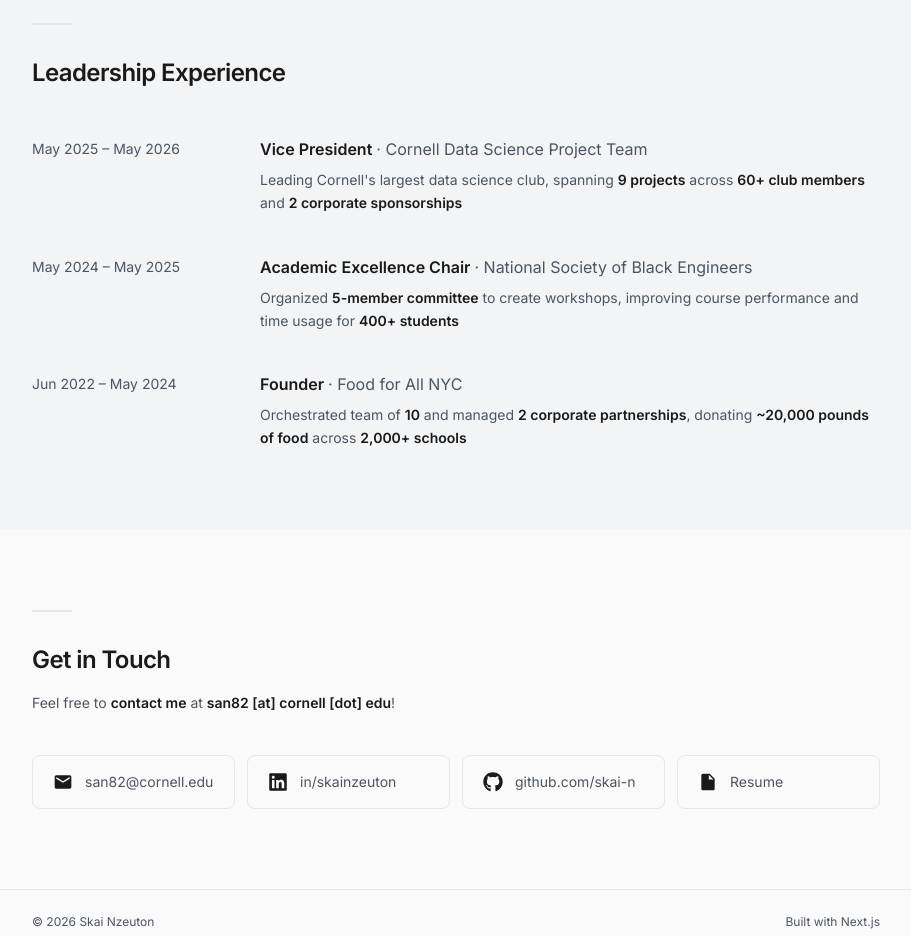
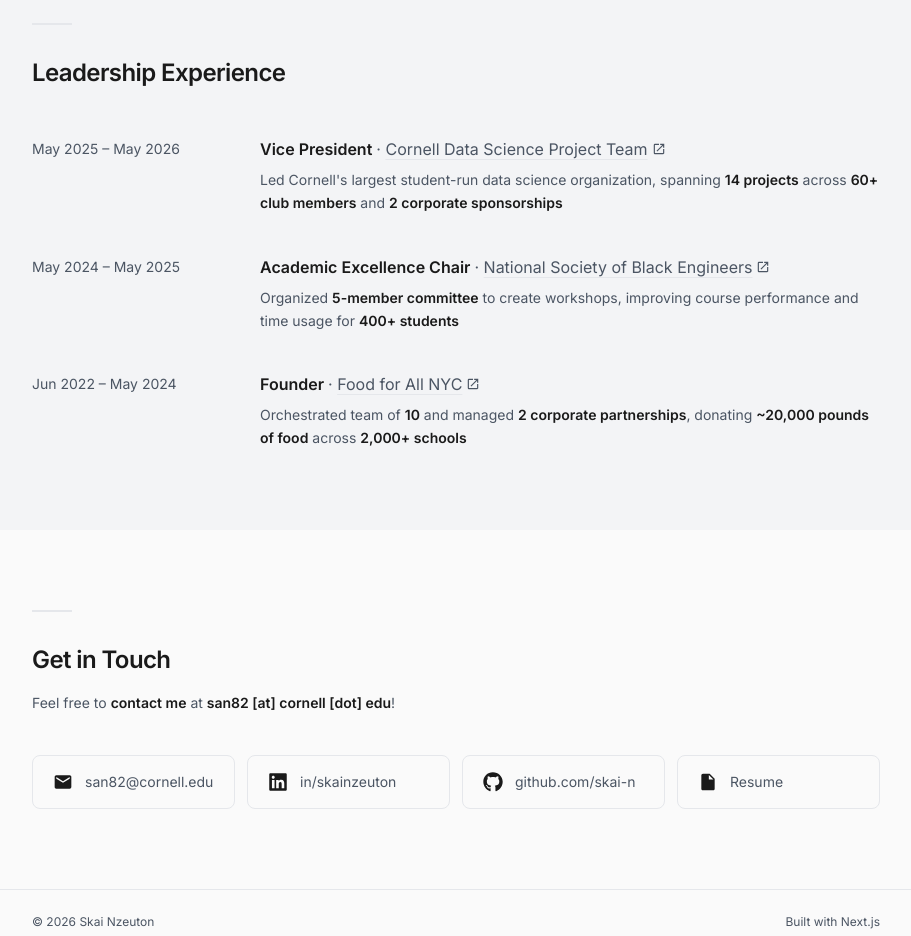
Before and after one commit to Skai-N/personal-site, a Next.js app in the folder site/: page / in a window 1280 px wide. Shown: the part 2200-3136 px from the top of the page, without its empty margins (184-1095 px from the left). Built offline with nearby package versions, Linux system fonts and the light colour scheme.

Commit message:
Add hyperlinks to leadership organizations

```diff
--- a/site/app/page.tsx
+++ b/site/app/page.tsx
@@ -7,6 +7,7 @@ import {
   MdChevronLeft,
   MdChevronRight,
   MdEmail,
+  MdOpenInNew,
   MdInsertDriveFile,
 } from "react-icons/md";
 import { basePath } from "@/lib/config";
@@ -312,6 +313,7 @@ const PROJECTS = [
 type LeadershipItem = {
   role: string;
   org: string;
+  href?: string;
   period: string;
   description: ReactNode;
 };
@@ -320,10 +322,11 @@ const LEADERSHIP: LeadershipItem[] = [
   {
     role: "Vice President",
     org: "Cornell Data Science Project Team",
+    href: "https://cornelldata.science",
     period: "May 2025 – May 2026",
     description: (
       <>
-        Leading Cornell&apos;s largest data science club, spanning <Emphasis>9 projects</Emphasis> across{" "}
+        Led Cornell&apos;s largest student-run data science organization, spanning <Emphasis>14 projects</Emphasis> across{" "}
         <Emphasis>60+ club members</Emphasis> and <Emphasis>2 corporate sponsorships</Emphasis>
       </>
     ),
@@ -331,6 +334,7 @@ const LEADERSHIP: LeadershipItem[] = [
   {
     role: "Academic Excellence Chair",
     org: "National Society of Black Engineers",
+    href: "https://nsbe.org",
     period: "May 2024 – May 2025",
     description: (
       <>
@@ -342,6 +346,7 @@ const LEADERSHIP: LeadershipItem[] = [
   {
     role: "Founder",
     org: "Food for All NYC",
+    href: "https://foodforallnyc.org",
     period: "Jun 2022 – May 2024",
     description: (
       <>
@@ -588,9 +593,24 @@ export default function Home() {
                   <div className="flex flex-col gap-2">
                     <h3 className="text-base font-semibold text-foreground">
                       {item.role}{" "}
-                      <span className="font-normal text-muted">
-                        · {item.org}
-                      </span>
+                      {item.href ? (
+                        <span className="font-normal text-muted">
+                          ·{" "}
+                          <a
+                            href={item.href}
+                            target="_blank"
+                            rel="noopener noreferrer"
+                            className="contact-link inline-flex items-center gap-1 underline decoration-border underline-offset-4 hover:decoration-foreground"
+                          >
+                            <span>{item.org}</span>
+                            <MdOpenInNew className="h-3.5 w-3.5" aria-hidden="true" />
+                          </a>
+                        </span>
+                      ) : (
+                        <span className="font-normal text-muted">
+                          · {item.org}
+                        </span>
+                      )}
                     </h3>
                     <p className="text-sm leading-relaxed text-muted">
                       {item.description}
```
